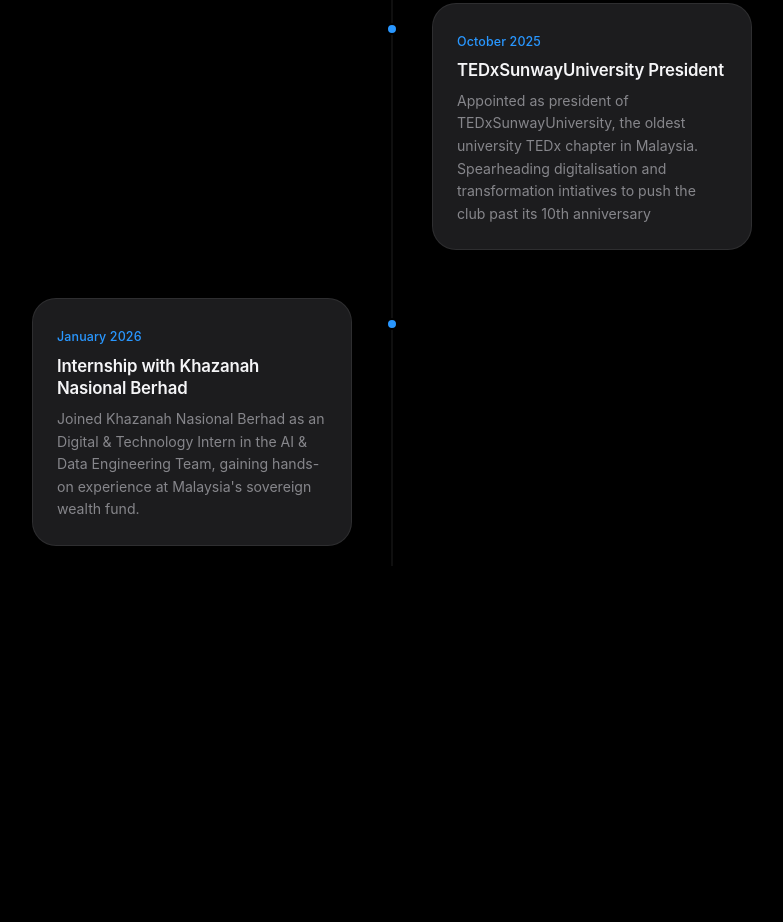
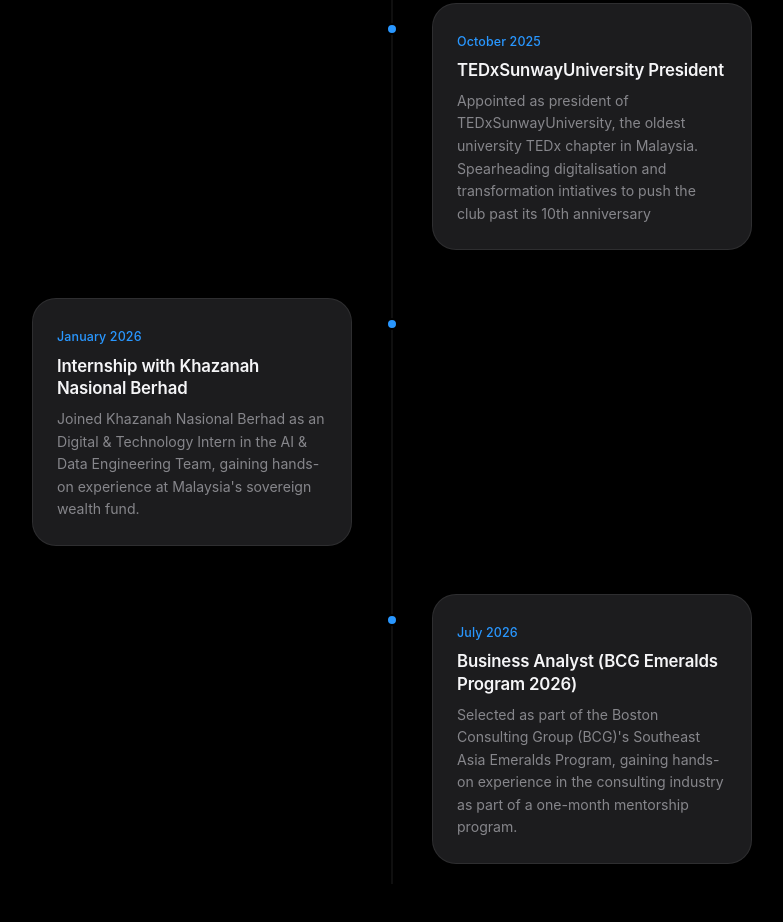
Before and after one commit to Justin-yww/my-portfolio, a plain HTML site: page journey.html in a window 1280 px wide. Shown: the part 1663-2585 px from the top of the page, without its empty margins (248-1031 px from the left). Before the commit the page ends 2349 px from the top, so only its background shows below. Drawn offline with Linux system fonts and the light colour scheme.

Commit message:
[NEW] Added an additional milestone

```diff
--- a/journey.html
+++ b/journey.html
@@ -167,6 +167,22 @@
               </p>
             </div>
           </div>
+
+          <!-- Milestone 7 -->
+          <div class="timeline-item fade-in">
+            <div class="timeline-dot"></div>
+            <div class="timeline-card">
+              <span class="timeline-date">July 2026</span>
+              <h3 class="timeline-title">
+                Business Analyst (BCG Emeralds Program 2026)
+              </h3>
+              <p class="timeline-description">
+                Selected as part of the Boston Consulting Group (BCG)'s
+                Southeast Asia Emeralds Program, gaining hands-on experience
+                in the consulting industry as part of a one-month mentorship program.
+              </p>
+            </div>
+          </div>
         </div>
       </div>
     </section>
```
